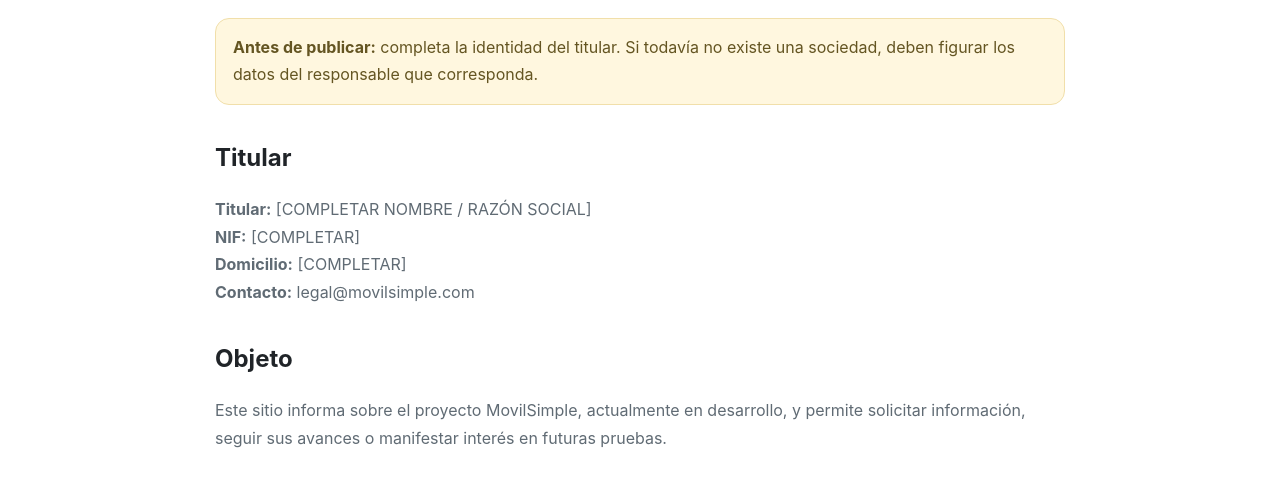
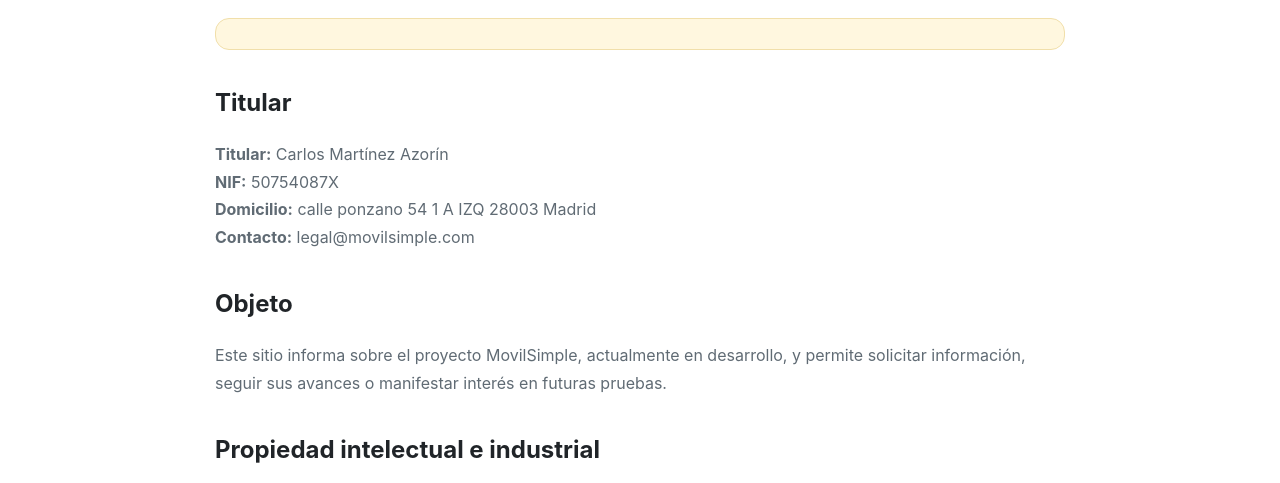
Before and after one commit to carlinhosbrown/movilsimple.com, a plain HTML site: page public/aviso-legal.html in a window 1280 px wide. Shown: the part 252-735 px from the top of the page. Drawn offline with Linux system fonts and the light colour scheme.

Commit message:
Update legal notice with owner's details

```diff
--- a/public/aviso-legal.html
+++ b/public/aviso-legal.html
@@ -21,8 +21,8 @@
 
 <main id="contenido" class="legal">
 <div class="kicker">Legal</div><h1>Aviso legal</h1>
-<p class="legal-note"><strong>Antes de publicar:</strong> completa la identidad del titular. Si todavía no existe una sociedad, deben figurar los datos del responsable que corresponda.</p>
-<h2>Titular</h2><p><strong>Titular:</strong> [COMPLETAR NOMBRE / RAZÓN SOCIAL]<br><strong>NIF:</strong> [COMPLETAR]<br><strong>Domicilio:</strong> [COMPLETAR]<br><strong>Contacto:</strong> legal@movilsimple.com</p>
+<p class="legal-note">
+<h2>Titular</h2><p><strong>Titular:</strong> Carlos Martínez Azorín <br><strong>NIF:</strong> 50754087X <br><strong>Domicilio:</strong> calle ponzano 54 1 A IZQ 28003 Madrid <br><strong>Contacto:</strong> legal@movilsimple.com</p>
 <h2>Objeto</h2><p>Este sitio informa sobre el proyecto MovilSimple, actualmente en desarrollo, y permite solicitar información, seguir sus avances o manifestar interés en futuras pruebas.</p>
 <h2>Propiedad intelectual e industrial</h2><p>Los contenidos, diseños, logotipos y demás elementos del sitio pertenecen a sus respectivos titulares. La presencia de la denominación MovilSimple en este sitio no implica por sí misma que exista una marca registrada concedida.</p>
 <h2>Responsabilidad</h2><p>La información sobre funcionalidades futuras es orientativa y puede cambiar durante el desarrollo del producto.</p>
```
